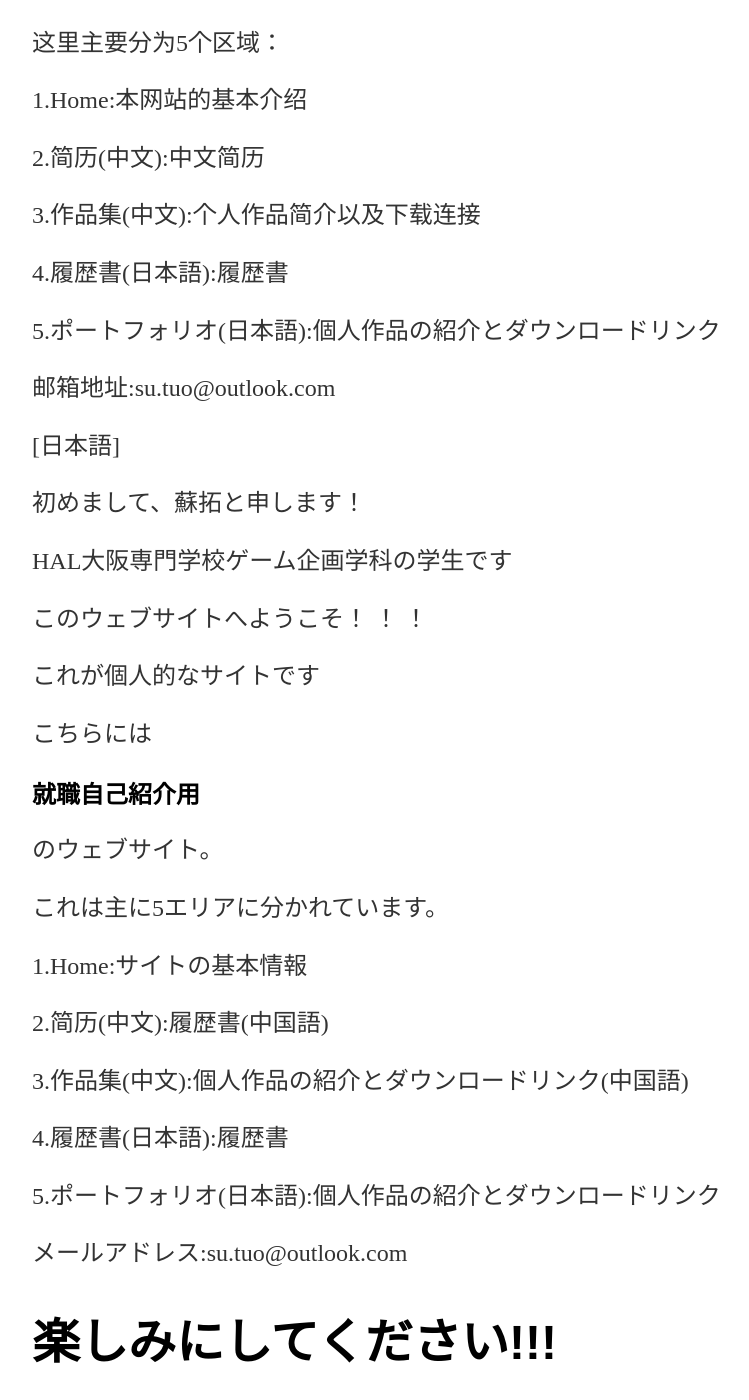
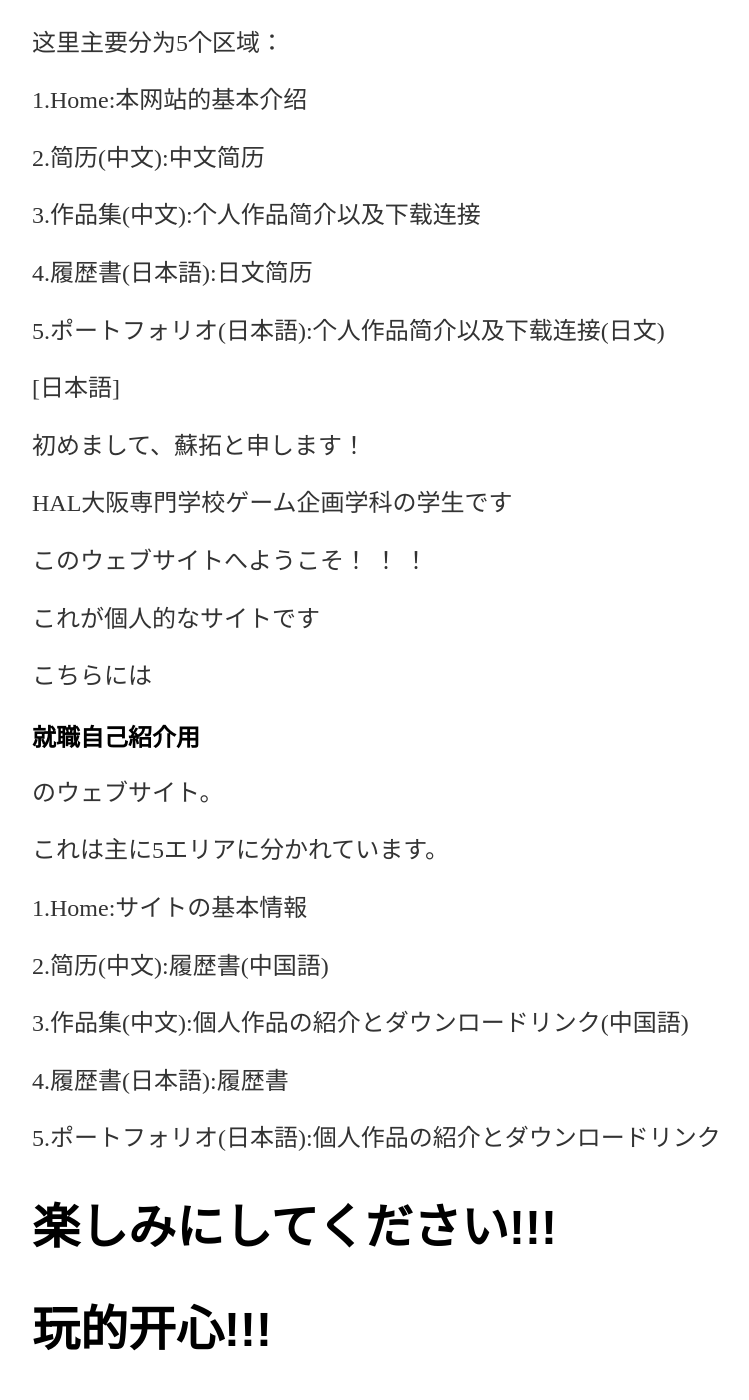
Before and after one commit to SotakuStudio/SotakuStudio.github.io, a Jekyll site: the page built from index.html, in a window 1280 px wide and 1400 px high, scrolled down 743 px. Shown: the whole window, without its empty margins (160-909 px from the left). Built offline with Jekyll 4.4.1, drawn with Linux system fonts in a browser that asks for light colours.

Commit message:
Update index.html

```diff
--- a/index.html
+++ b/index.html
@@ -16,9 +16,8 @@ title: GameDesigner Sotaku, HAL Osaka
     <p>1.Home:本网站的基本介绍</p>
     <p>2.简历(中文):中文简历</p>
     <p>3.作品集(中文):个人作品简介以及下载连接</p>
-    <p>4.履歴書(日本語):履歴書</p>
-    <p>5.ポートフォリオ(日本語):個人作品の紹介とダウンロードリンク</p>
-    <p>邮箱地址:su.tuo@outlook.com</p>
+    <p>4.履歴書(日本語):日文简历</p>
+    <p>5.ポートフォリオ(日本語):个人作品简介以及下载连接(日文)</p>
     <p>[日本語]</p>
     <p>初めまして、蘇拓と申します！</p>
     <p>HAL大阪専門学校ゲーム企画学科の学生です</p>
@@ -31,7 +30,6 @@ title: GameDesigner Sotaku, HAL Osaka
     <p>3.作品集(中文):個人作品の紹介とダウンロードリンク(中国語)</p>
     <p>4.履歴書(日本語):履歴書</p>
     <p>5.ポートフォリオ(日本語):個人作品の紹介とダウンロードリンク</p></p>
-    <p>メールアドレス:su.tuo@outlook.com</p>
     <h1>楽しみにしてください!!!</h1>
     <h1>玩的开心!!!</h1>
     <h1>Have fun!!!</h1>
```
